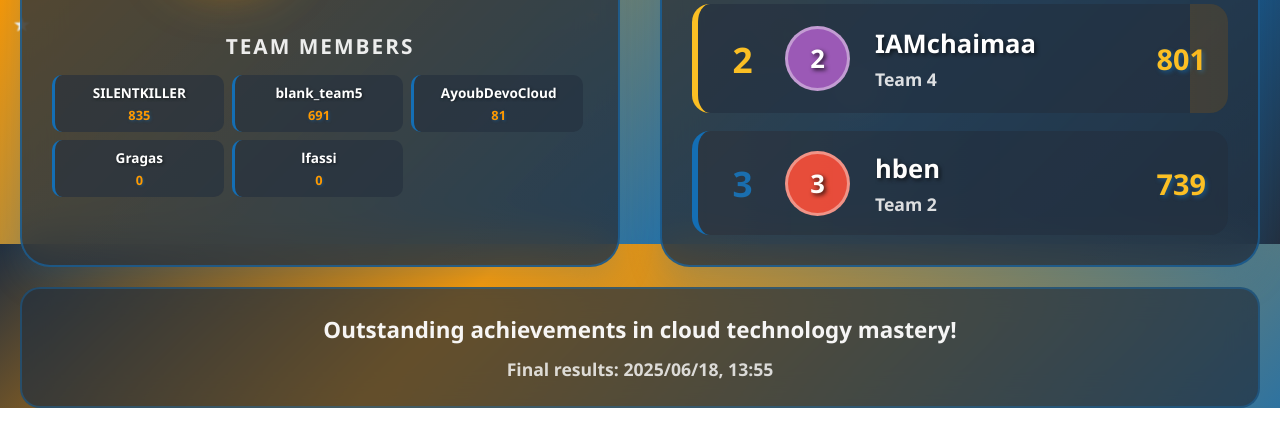
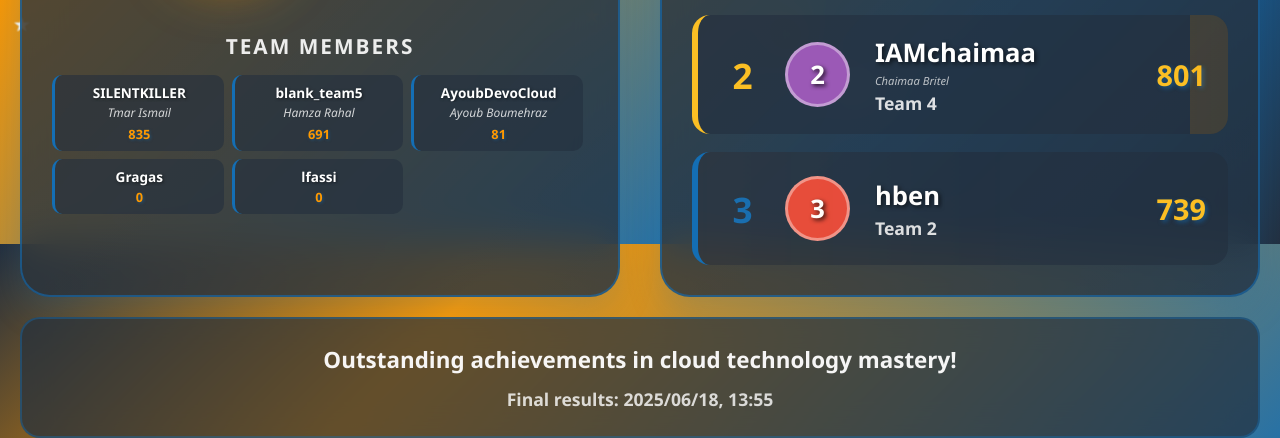
Before and after one commit to AyoubIssaad/cloudQuest, a plain HTML site: page ranks.html in a window 1280 px wide. Shown: the part 556-994 px from the top of the page. Before the commit the page ends 964 px from the top, so only its background shows below. Drawn offline with Linux system fonts and the light colour scheme.

Commit message:
Update ranks.html

```diff
--- a/ranks.html
+++ b/ranks.html
@@ -276,11 +276,23 @@
             font-weight: 600;
             color: #ffffff;
             text-shadow: 1px 1px 3px rgba(0, 0, 0, 0.5);
+            margin-bottom: 2px;
+            white-space: nowrap;
+            overflow: hidden;
+            text-overflow: ellipsis;
+            width: 100%;
+        }
+
+        .member-real-name {
+            font-size: 0.75em;
+            font-weight: 500;
+            color: rgba(255, 255, 255, 0.8);
             margin-bottom: 4px;
             white-space: nowrap;
             overflow: hidden;
             text-overflow: ellipsis;
             width: 100%;
+            font-style: italic;
         }
 
         .member-score {
@@ -391,10 +403,21 @@
             font-weight: 800;
             color: #ffffff;
             text-shadow: 2px 2px 4px rgba(0, 0, 0, 0.6);
-            margin-bottom: 6px;
+            margin-bottom: 3px;
             white-space: nowrap;
             overflow: hidden;
             text-overflow: ellipsis;
+        }
+
+        .player-real-name {
+            font-size: 0.7em;
+            font-weight: 500;
+            color: rgba(255, 255, 255, 0.7);
+            margin-bottom: 3px;
+            white-space: nowrap;
+            overflow: hidden;
+            text-overflow: ellipsis;
+            font-style: italic;
         }
 
         .player-team {
@@ -458,7 +481,7 @@
         <!-- Header -->
         <div class="victory-header">
             <h1 class="victory-title">VICTORY ACHIEVED!</h1>
-            <div class="victory-subtitle">Battle for DES Cloud Quest</div>
+            <div class="victory-subtitle">Battle for Cloud Championship</div>
             <div class="tournament-completion">Tournament completed: <span id="completionTime">Loading...</span></div>
         </div>
 
@@ -468,7 +491,7 @@
             <div class="champion-card">
                 <div class="champion-header">
                     <div class="champion-type">TEAM CHAMPIONS</div>
-                    <div class="champion-subtitle">Winning Team</div>
+                    <div class="champion-subtitle">Victorious Squadron</div>
                 </div>
 
                 <div class="team-champion">
@@ -543,7 +566,28 @@
     </div>
 
     <script>
-        // Convert RGB decimal values to hex color
+        // Global variable for names mapping
+        let namesMapping = {};
+
+        // Load names mapping from names.json
+        async function loadNamesMapping() {
+            try {
+                const response = await fetch('./names.json?' + Date.now());
+                if (response.ok) {
+                    namesMapping = await response.json();
+                    console.log('Names mapping loaded successfully');
+                } else {
+                    console.warn('Could not load names.json, real names will not be displayed');
+                }
+            } catch (error) {
+                console.warn('Error loading names.json:', error);
+            }
+        }
+
+        // Get real name for avatar
+        function getRealName(avatarName) {
+            return namesMapping[avatarName] || null;
+        }
         function rgbToHex(r, g, b) {
             const toHex = (val) => {
                 const hex = Math.round(val * 255).toString(16);
@@ -638,12 +682,16 @@
             // Sort team members by score (highest first)
             teamMembers.sort((a, b) => b.reputation_points - a.reputation_points);
 
-            const membersHTML = teamMembers.map(member => `
-                <div class="team-member">
-                    <span class="member-name">${member.avatar_name}</span>
-                    <span class="member-score">${member.reputation_points}</span>
-                </div>
-            `).join('');
+            const membersHTML = teamMembers.map(member => {
+                const realName = getRealName(member.avatar_name);
+                return `
+                    <div class="team-member">
+                        <span class="member-name">${member.avatar_name}</span>
+                        ${realName ? `<span class="member-real-name">${realName}</span>` : ''}
+                        <span class="member-score">${member.reputation_points}</span>
+                    </div>
+                `;
+            }).join('');
 
             teamMembersContainer.innerHTML = membersHTML;
         }
@@ -656,10 +704,25 @@
                 for (let i = 0; i < 3; i++) {
                     const player = data.players[i];
                     const teamInfo = teamLookup[player.team_id];
+                    const realName = getRealName(player.avatar_name);
 
                     document.getElementById(`player${i + 1}Name`).textContent = player.avatar_name;
                     document.getElementById(`player${i + 1}Team`).textContent = teamInfo?.name || 'No Team';
                     document.getElementById(`player${i + 1}Score`).textContent = player.reputation_points;
+
+                    // Add real name if available
+                    const playerDetails = document.querySelector(`#player${i + 1}Name`).parentElement;
+                    const existingRealName = playerDetails.querySelector('.player-real-name');
+                    if (existingRealName) {
+                        existingRealName.remove();
+                    }
+
+                    if (realName) {
+                        const realNameElement = document.createElement('div');
+                        realNameElement.className = 'player-real-name';
+                        realNameElement.textContent = realName;
+                        playerDetails.insertBefore(realNameElement, document.getElementById(`player${i + 1}Team`));
+                    }
 
                     // Set medal color
                     const medal = document.getElementById(`medal${i + 1}`);
@@ -717,6 +780,9 @@
         async function initializeVictory() {
             console.log('Initializing Victory Celebration...');
 
+            // Load names mapping first
+            await loadNamesMapping();
+
             // Load completion time
             const completionTime = await loadCompletionTime();
             document.getElementById('completionTime').textContent = completionTime;
```
